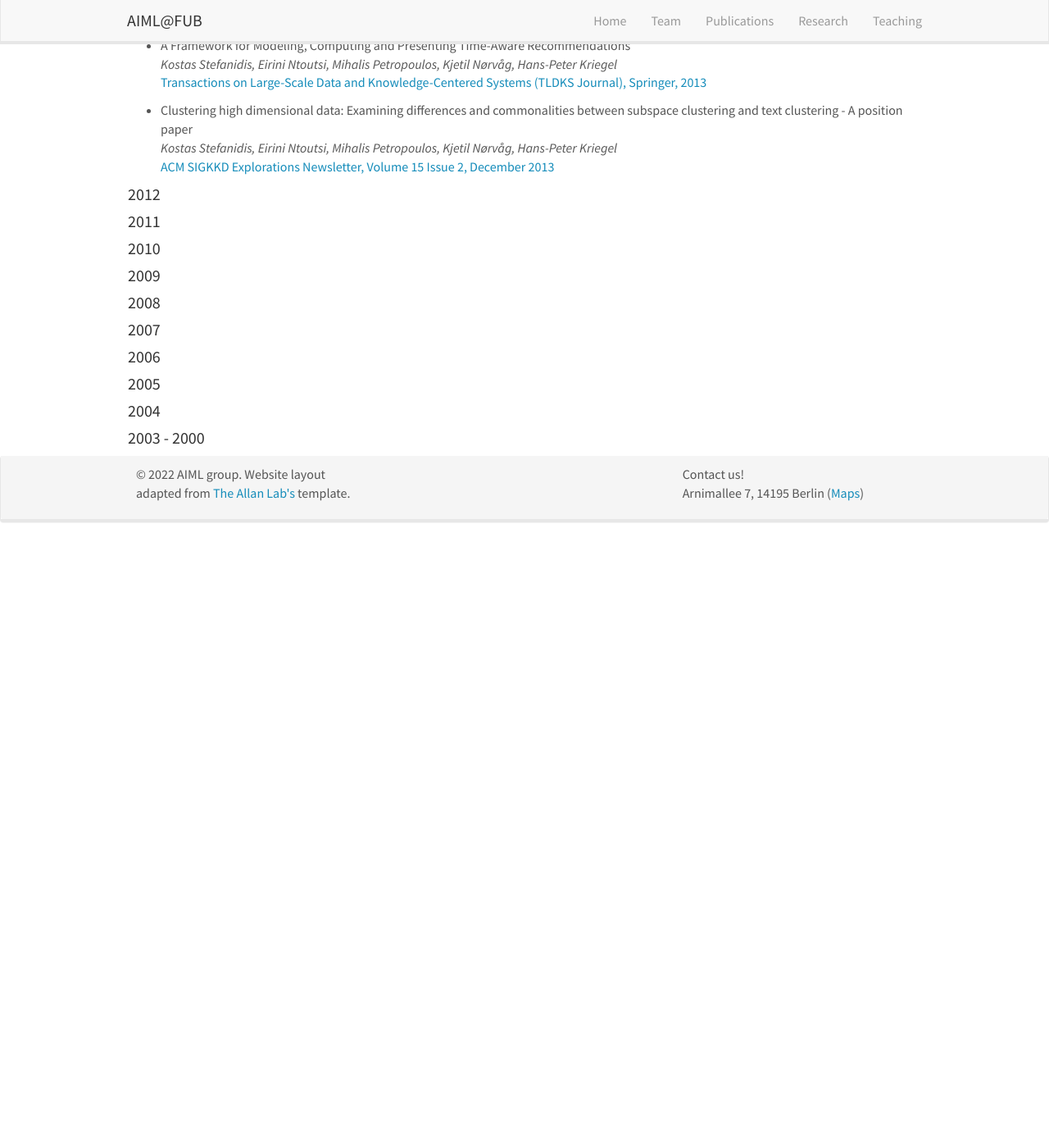
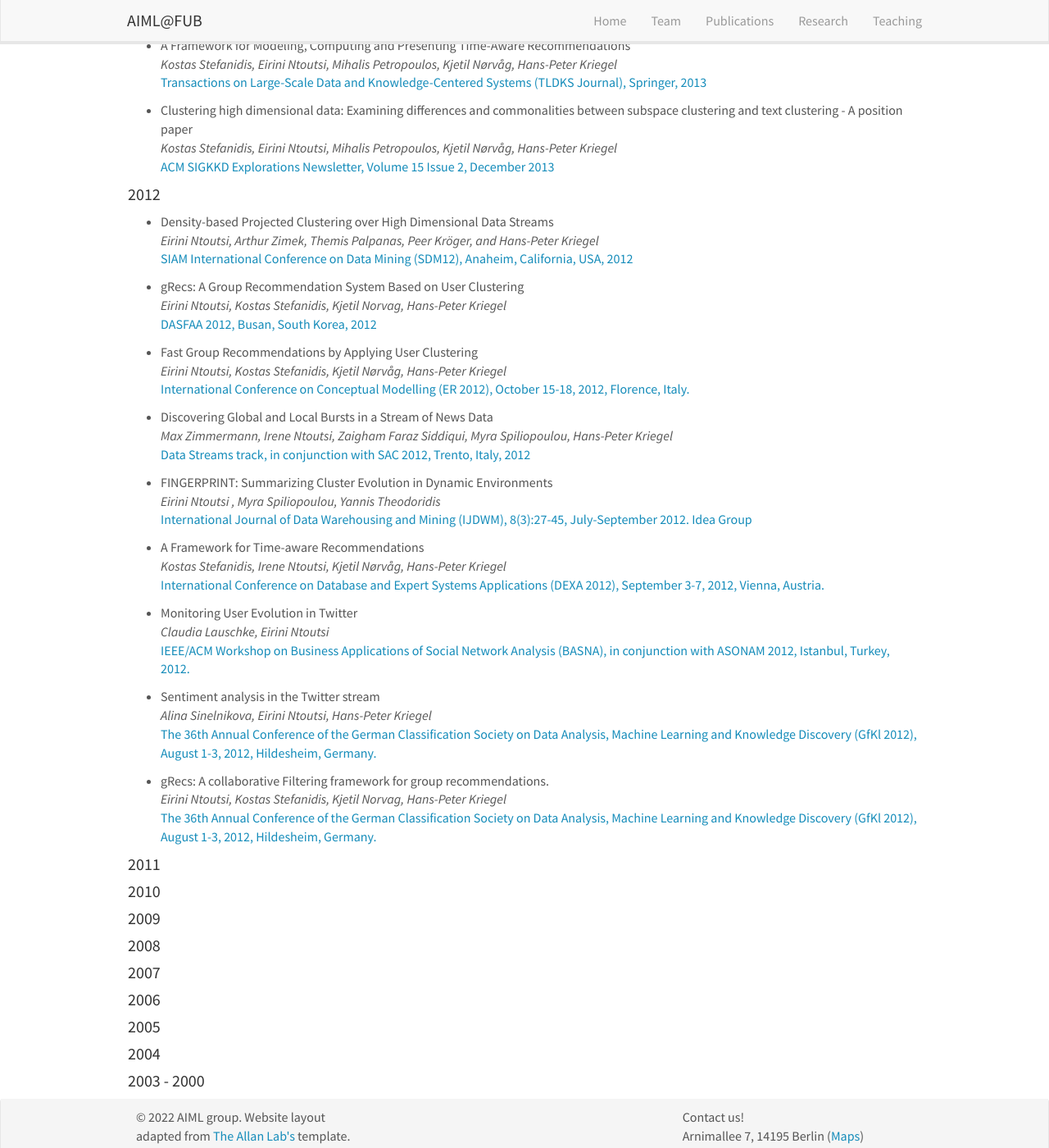
Before and after one commit to AIML-research/AIML-research.github.io, a Jekyll site: the page built from _pages/publications.md, in a window 1280 px wide and 1400 px high, scrolled down 10194 px. Shown: the whole window at 82% size. Built offline with Jekyll 4.4.1, drawn with Linux system fonts in a browser that asks for light colours; nearby versions of some CDN libraries; before the commit the page ends 10853 px from its top, so only the background shows below that.

Commit message:
Update publist.yml

```diff
--- a/_data/publist.yml
+++ b/_data/publist.yml
@@ -777,3 +777,102 @@
   highlight: 0
   news2:
   year: 2014
+
+- title: "Density-based Projected Clustering over High Dimensional Data Streams"
+  image:
+  description:  We propose a new density-based projected clustering algorithm, HDDSTREAM, for high dimensional data streams. Our algorithm summarizes both the data points and the dimensions where these points are grouped together and maintains these summaries online, as new points arrive over time and old points expire due to ageing. Our experimental results illustrate the effectiveness and the efficiency of HDDSTREAM and also demonstrate that it could serve as a trigger for detecting drastic changes in the underlying stream population, like bursts of network attacks
+  authors:  Eirini Ntoutsi, Arthur Zimek, Themis Palpanas, Peer Kröger, and Hans-Peter Kriegel
+  link:
+    url: https://doi.org/10.1137/1.9781611972825.85
+    display:  SIAM International Conference on Data Mining (SDM12), Anaheim, California, USA, 2012
+  highlight: 0
+  news2:
+  year: 2012
+
+- title: "gRecs: A Group Recommendation System Based on User Clustering"
+  image:
+  description:  In this demonstration paper, we present gRecs, a system for group recommendations that follows a collaborative strategy. We enhance recommendations with the notion of support to model the confidence of the recommendations. Moreover, we propose partitioning users into clusters of similar ones. This way, recommendations for users are produced with respect to the preferences of their cluster members without extensively searching for similar users in the whole user base. Finally, we leverage the power of a top-k algorithm for locating the top-k group recommendations.
+  authors:  Eirini Ntoutsi, Kostas Stefanidis, Kjetil Norvag, Hans-Peter Kriegel
+  link:
+    url: https://doi.org/10.1007/978-3-642-29035-0_25
+    display:  DASFAA 2012, Busan, South Korea, 2012
+  highlight: 0
+  news2:
+  year: 2012
+
+- title: "Fast Group Recommendations by Applying User Clustering"
+  image:
+  description:  In this paper, we propose an extensive model for group recommendations that exploits recommendations for items that similar users to the group members liked in the past. We do not exhaustively search for similar users in the whole user base, but we pre-partition users into clusters of similar ones and use the cluster members for recommendations. We efficiently aggregate the single user recommendations into group recommendations by leveraging the power of a top-k algorithm. We evaluate our approach in a real dataset of movie ratings.
+  authors:  Eirini Ntoutsi, Kostas Stefanidis, Kjetil Nørvåg, Hans-Peter Kriegel
+  link:
+    url: https://doi.org/10.1007/978-3-642-34002-4_10
+    display:  International Conference on Conceptual Modelling (ER 2012), October 15-18, 2012, Florence, Italy.
+  highlight: 0
+  news2:
+  year: 2012
+
+- title: "Discovering Global and Local Bursts in a Stream of News Data"
+  image:
+  description:
+  authors:  Max Zimmermann, Irene Ntoutsi, Zaigham Faraz Siddiqui, Myra Spiliopoulou, Hans-Peter Kriegel
+  link:
+    url: https://doi.org/10.1145/2245276.2245433
+    display:  Data Streams track, in conjunction with SAC 2012, Trento, Italy, 2012
+  highlight: 0
+  news2:
+  year: 2012
+
+- title: "FINGERPRINT: Summarizing Cluster Evolution in Dynamic Environments"
+  image:
+  description:
+  authors:  Eirini Ntoutsi , Myra Spiliopoulou, Yannis Theodoridis
+  link:
+    url: https://doi.org/10.4018/jdwm.2012070102
+    display:  International Journal of Data Warehousing and Mining (IJDWM), 8(3):27-45, July-September 2012. Idea Group
+  highlight: 0
+  news2:
+  year: 2012
+
+- title: "A Framework for Time-aware Recommendations"
+  image:
+  description:
+  authors:  Kostas Stefanidis, Irene Ntoutsi, Kjetil Nørvåg,  Hans-Peter Kriegel
+  link:
+    url: https://doi.org/10.1007/978-3-642-32597-7_29
+    display:  International Conference on Database and Expert Systems Applications (DEXA 2012), September 3-7, 2012, Vienna, Austria.
+  highlight: 0
+  news2:
+  year: 2012
+
+- title: "Monitoring User Evolution in Twitter"
+  image:
+  description:
+  authors:  Claudia Lauschke, Eirini Ntoutsi
+  link:
+    url: https://doi.org/10.1109/ASONAM.2012.171
+    display:  IEEE/ACM Workshop on Business Applications of Social Network Analysis (BASNA), in conjunction with ASONAM 2012, Istanbul, Turkey, 2012.
+  highlight: 0
+  news2:
+  year: 2012
+
+- title: "Sentiment analysis in the Twitter stream"
+  image:
+  description:
+  authors:  Alina Sinelnikova, Eirini Ntoutsi, Hans-Peter Kriegel
+  link:
+    url: https://kbs.uni-hannover.de/~ntoutsi/papers/12.GfKL_a(ppt).pdf
+    display:  The 36th Annual Conference of the German Classification Society on Data Analysis, Machine Learning and Knowledge Discovery (GfKl 2012), August 1-3, 2012, Hildesheim, Germany.
+  highlight: 0
+  news2:
+  year: 2012
+
+- title: "gRecs: A collaborative Filtering framework for group recommendations."
+  image:
+  description:
+  authors:  Eirini Ntoutsi, Kostas Stefanidis, Kjetil Norvag, Hans-Peter Kriegel
+  link:
+    url: https://kbs.uni-hannover.de/~ntoutsi/papers/12.GfKl_b.pdf
+    display:  The 36th Annual Conference of the German Classification Society on Data Analysis, Machine Learning and Knowledge Discovery (GfKl 2012), August 1-3, 2012, Hildesheim, Germany.
+  highlight: 0
+  news2:
+  year: 2012
```
